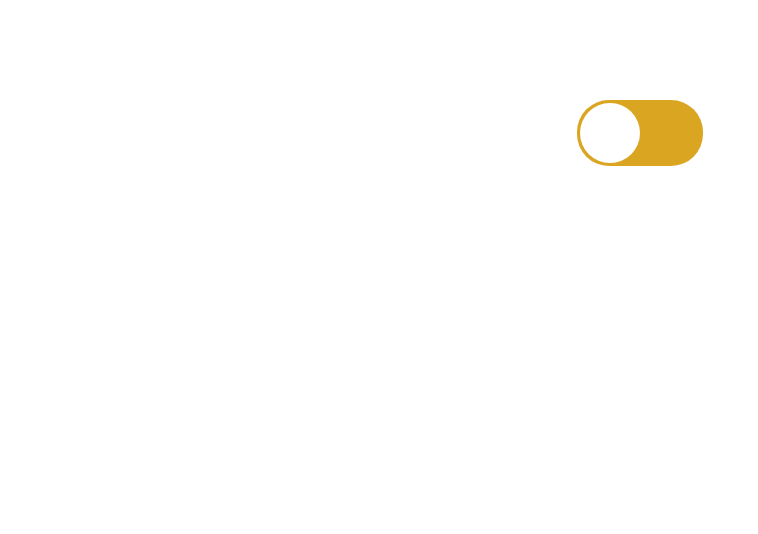
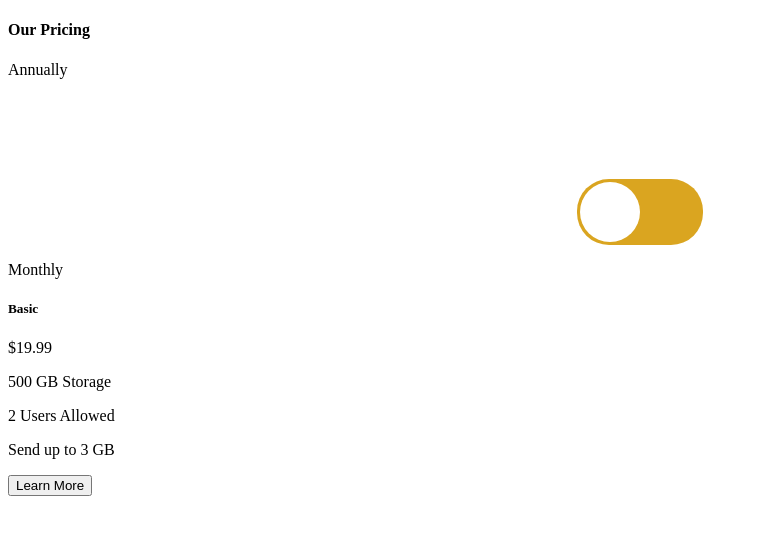
Before and after one commit to david-okolo/toggle, a plain HTML site: page index.html in a window 1280 px wide. Shown: the whole page, without its empty margins (0-758 px from the left). Drawn offline with Linux system fonts and the light colour scheme.

Commit message:
add html structure

```diff
--- a/index.html
+++ b/index.html
@@ -27,11 +27,40 @@
 </head>
 <body>
 
-  <div class="rounded-rectangle">
-    <div class="circle">
+  <div class="container">
+    <h4>Our Pricing</h4>
 
+    <!-- start of range selector -->
+    <div class="range">
+      <div class="range-item">
+        <p>Annually</p>
+      </div>
+      <div class="range-item">
+        <div class="rounded-rectangle">
+          <div class="circle"></div>
+        </div>
+      </div>
+      <div class="range-item">
+        <p>Monthly</p>
+      </div>
+    </div>
+    <!-- end of range selector -->
+
+    <div class="cards">
+      <div class="card card-inactive">
+        <h5>Basic</h5>
+        <p>$19.99</p>
+        <div class="description">
+          <p>500 GB Storage</p>
+          <p>2 Users Allowed</p>
+          <p>Send up to 3 GB</p>
+        </div>
+        <button>Learn More</button>
+      </div>
     </div>
   </div>
+
+
 
   <script src="app.js"></script>
 
```
